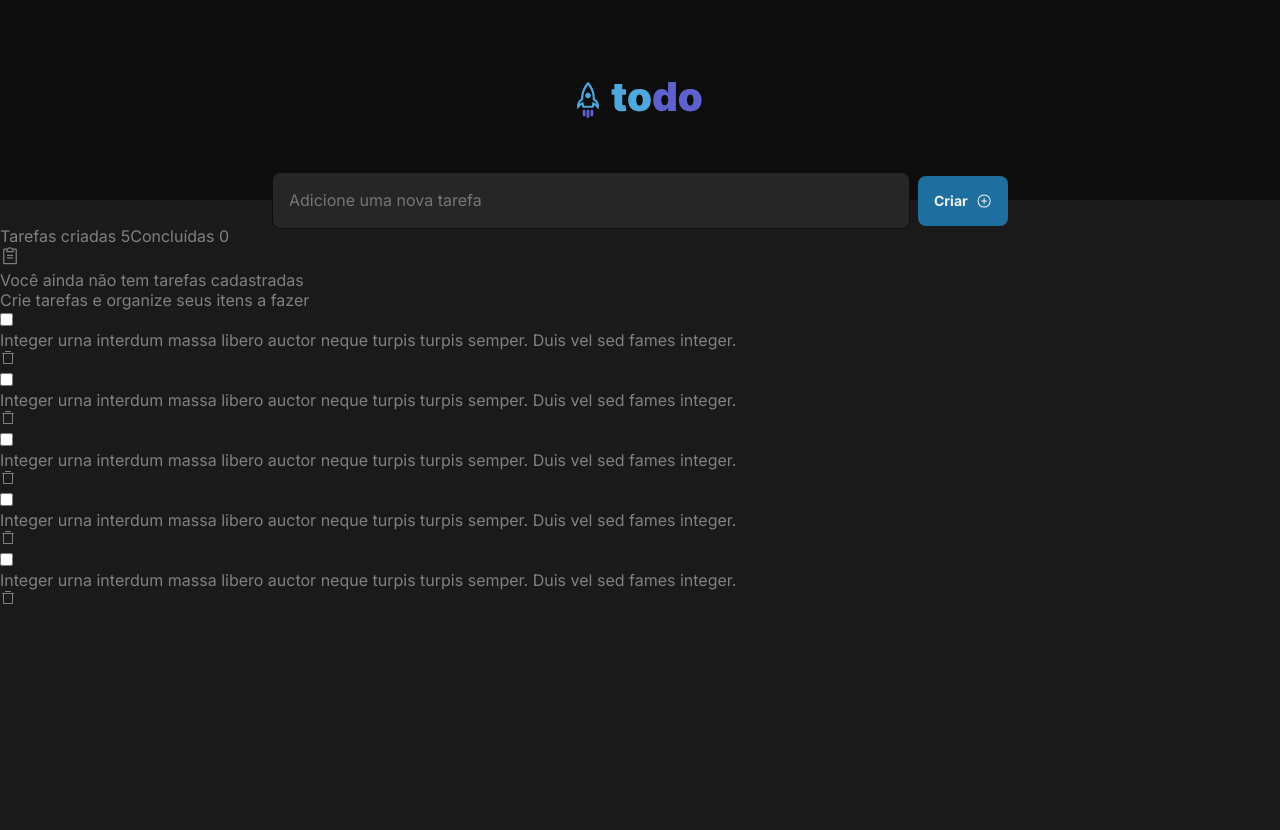
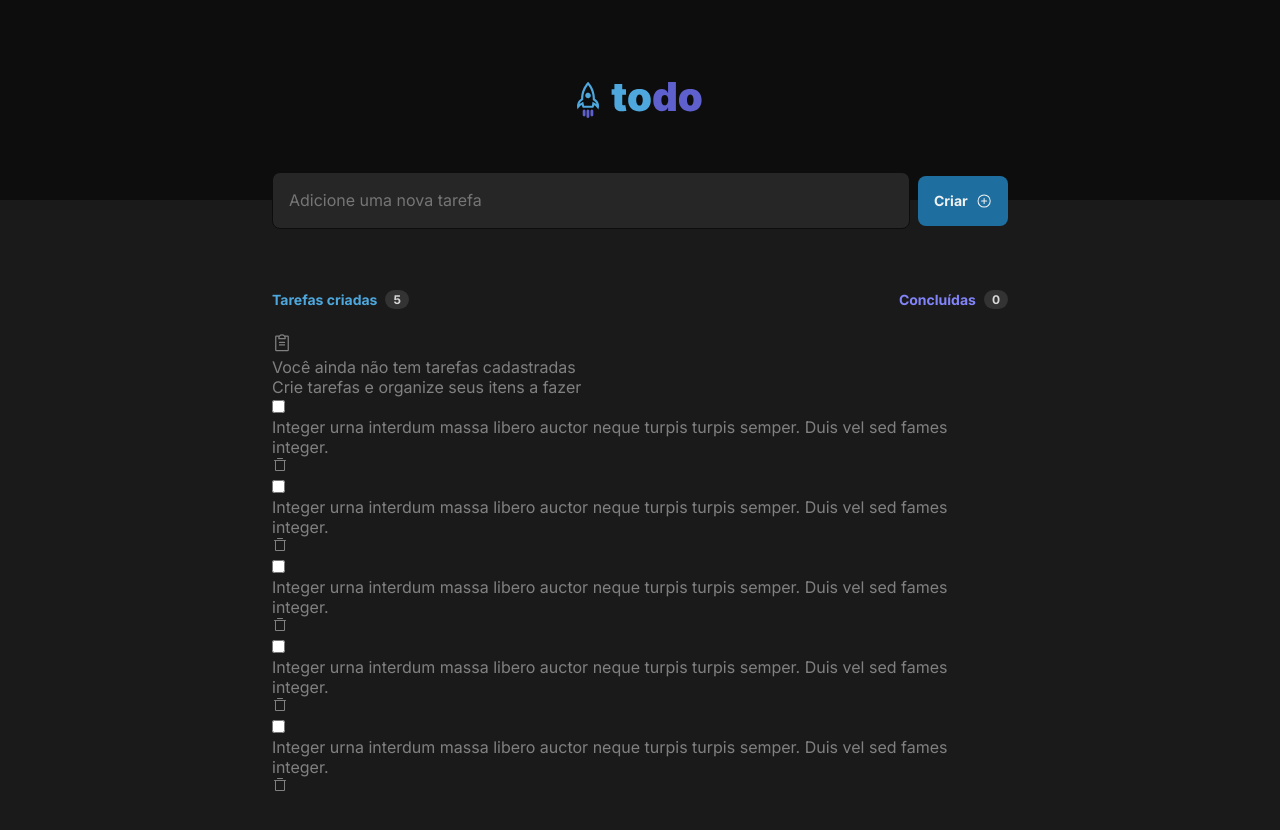
Before and after one commit to victor-com-code/ignite-todos, a React (Vite) app: page / in a window 1280 px wide. Shown: the top 830 px of the page. Before the commit the page ends 800 px from the top, so only its background shows below. Built offline with nearby package versions, Linux system fonts and the light colour scheme.

Commit message:
Estilização das informações sobre os todos

```diff
--- a/src/App.module.css
+++ b/src/App.module.css
@@ -49,3 +49,45 @@
 .taskForm button:hover {
   background: var(--blue);
 }
+
+
+/*-- WRAPPER --*/
+
+.wrapper {
+  display: flex;
+  flex-direction: column;
+
+  max-width: 46rem;
+  margin: 4rem auto;
+}
+
+.tasksInfo {
+  display: flex;
+  justify-content: space-between;
+  padding-bottom: 1.5rem;
+  font-weight: bold;
+}
+
+.tasksInfo span:not(.taskCounter) {
+  font-size: 0.875rem;
+  display: flex;
+  align-items: center;
+}
+
+.tasksInfo .created {
+  color: var(--blue);
+}
+
+.tasksInfo .done {
+  color: var(--purple);
+}
+
+.tasksInfo span.taskCounter {
+  background: var(--gray-400);
+  color: var(--gray-200);
+  font-size: 0.75rem;
+
+  padding: 0.125rem 0.5rem;
+  margin-left: 0.50rem;
+  border-radius: 10px;
+}
--- a/src/App.tsx
+++ b/src/App.tsx
@@ -20,8 +20,15 @@ export function App() {
 
       <div className={styles.wrapper}>
         <header className={styles.tasksInfo}>
-          <span>Tarefas criadas 5</span>
-          <span>Concluídas 0</span>
+          <span className={styles.created}>
+            Tarefas criadas {' '}
+            <span className={styles.taskCounter}>5</span>
+          </span>
+
+          <span className={styles.done}>
+            Concluídas {' '}
+            <span className={styles.taskCounter}>0</span>
+          </span>
         </header>
 
         <div className={styles.emptyItens}>
```
